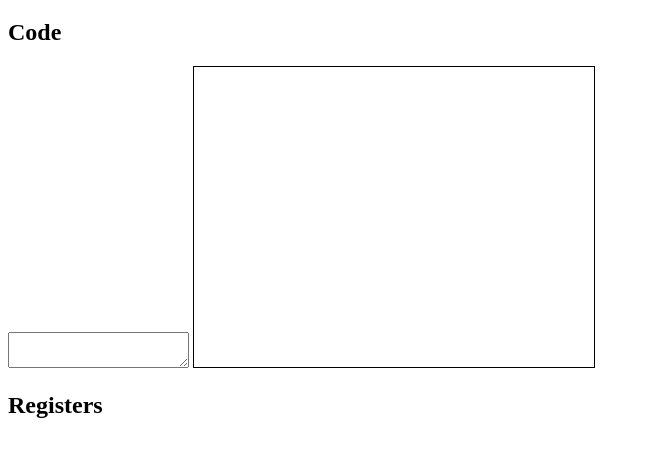
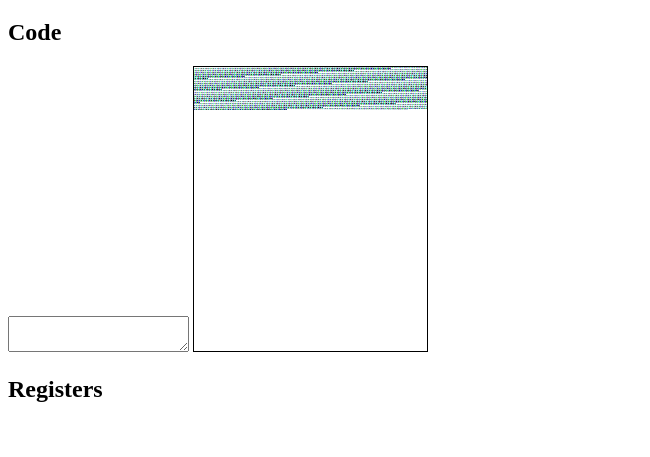
Before and after one commit to davidbarone/vic20, a website built with webpack: page src/html/index.html in a window 1280 px wide. Shown: the part 61-518 px from the top of the page, without its empty margins (0-650 px from the left). Built offline with nearby package versions, Linux system fonts and the light colour scheme.

Commit message:
video wip

```diff
--- a/src/html/index.html
+++ b/src/html/index.html
@@ -12,8 +12,8 @@
 
     <canvas
       id="screen"
-      width="400"
-      height="300"
+      width="233"
+      height="284"
       style="border: 1px solid black"
     ></canvas>
     <h2>Registers</h2>
--- a/src/src/Utils.ts
+++ b/src/src/Utils.ts
@@ -14,7 +14,7 @@ class Utils {
      * @param value
      */
     static ExtractBits(value: number, bitStart: number, bitEnd: number): number {
-        return (value >> bitStart) & ((2 ^ (bitEnd - bitStart + 1)) - 1);
+        return (value >> bitStart) & (Math.pow(2, bitEnd - bitStart + 1) - 1);
     }
 
     static ShiftLeft(value: number, number: number): number {
--- a/src/src/Vic20.ts
+++ b/src/src/Vic20.ts
@@ -18,6 +18,7 @@ export class Vic20 {
      */
     init() {
         alert('vic20 init');
+        this.cycle();
 
     }
 
--- a/src/src/Video/Vic6560.ts
+++ b/src/src/Video/Vic6560.ts
@@ -17,6 +17,13 @@ export class Vic6560 {
     ScreenWidth: number = 233;
     ScreenHeight: number = 284;
 
+    _canvasWidth: number = 0;
+    _canvasHeight: number = 0;
+    _data32: Uint32Array = new Uint32Array([]);
+    _dataPtr: number = 0;
+    _imageData: any;
+    _buf8: Uint8ClampedArray = new Uint8ClampedArray();
+
     /**
      * Returns default control register values for PAL
      * @returns
@@ -28,9 +35,21 @@ export class Vic6560 {
     }
 
     constructor(canvas: HTMLCanvasElement) {
-        alert(canvas.width);
+
         this.canvas = canvas;
         this.context = this.canvas.getContext("2d");
+        this._canvasWidth = this.canvas.width;
+        this._canvasHeight = this.canvas.height;
+
+        if (this.context != null) {
+            this._imageData = this.context.getImageData(0, 0, this._canvasWidth, this._canvasHeight);
+            let data = this._imageData.data;
+            var buf = new ArrayBuffer(this._imageData.data.length);
+            this._buf8 = new Uint8ClampedArray(buf);
+            this._data32 = new Uint32Array(buf);
+        }
+
+
 
         // Initialise control registers
         for (var i = 0; i < 16; i++) {
@@ -49,55 +68,25 @@ export class Vic6560 {
      */
     Write(register: ControlRegisterEnum, value: number) {
         register &= 0xf;    // set 8 bits
-        if (register != ControlRegisterEnum.CR4_RASTER_VALUE) {
-            let preValue = this.controlRegisters[register];
-            this.controlRegisters[register] = value;
-            switch (register) {
-                case ControlRegisterEnum.CR2_NO_OF_VIDEO_MATRIX_COLUMNS:
-                    this.config.Base = ((this.controlRegisters[ControlRegisterEnum.CR5_BASE_ADDRESS_CONTROL] >> 4) << 10) | ((value & 0x80) << 2);
-                    this.config.ColBase = 0x1400 + ((value & 128) << 2);
-                    break;
-                case ControlRegisterEnum.CR3_NO_OF_VIDEO_MATRIX_ROWS:
-                    this.config.CharHeightShift = 3 + (value & 1);
-                    this.controlRegisters[register] = (value & 0x7f) | (preValue & 0x80);
-                    break;
-                case ControlRegisterEnum.CR5_BASE_ADDRESS_CONTROL:
-                    this.config.Base = ((value >> 4) << 10) | ((this.controlRegisters[ControlRegisterEnum.CR2_NO_OF_VIDEO_MATRIX_COLUMNS] & 0x80) << 2);
-                    this.config.CharRom = (value & 0xf) << 10;
-                    break;
-                case ControlRegisterEnum.CRA_F_IN_1:
-                    this.config.MaxValue0 = value < 128 ? -1 : (128 - ((value + 1) & 0x7f)) << 3;
-                    break;
-                case ControlRegisterEnum.CRB_F_IN_2:
-                    this.config.MaxValue1 = value < 128 ? -1 : (128 - ((value + 1) & 0x7f)) << 2;
-                    break;
-                case ControlRegisterEnum.CRC_F_IN_3:
-                    this.config.MaxValue2 = value < 128 ? -1 : (128 - ((value + 1) & 0x7f)) << 1;
-                    break;
-                case ControlRegisterEnum.CRD_F_IN_4:
-                    this.config.MaxValue3 = value < 128 ? -1 : 128 - ((value + 1) & 0x7f);
-                    break;
-                case ControlRegisterEnum.CRE_AMPLITUDE:
-                    this.config.Volume = (value & 0xf) / 64;
-                    this.UpdateVolumes();
-                    this.config.SoundStateOff = this.config.Volume * 0.45;
-                    this.config.MultiColor[3] = this.config.Colors[value >> 4];
-                    break;
-                case 0x0f:
-                    this.config.BorderColor = this.config.Colors[value & 7];
-                    this.config.BackColor = this.config.Colors[value >> 4];
-                    this.config.MultiColor[1] = this.config.BorderColor;
-                    this.config.MultiColor[0] = this.config.BackColor;
-                    break;
-            }
-        }
+        this.controlRegisters[register] = value;
+        alert(value);
     };
 
     /**
      * Single cycle of Vic6560
      */
     Cycle() {
+        alert('cycle');
+        console.log(this.config);
 
+        // update canvas
+        for (let y = 0; y < 10000; y++)
+            this._data32[y] = y * 10000000;
+
+        this._imageData.data.set(this._buf8);
+
+        if (this.context)
+            this.context.putImageData(this._imageData, 0, 0);
 
     }
 
```
